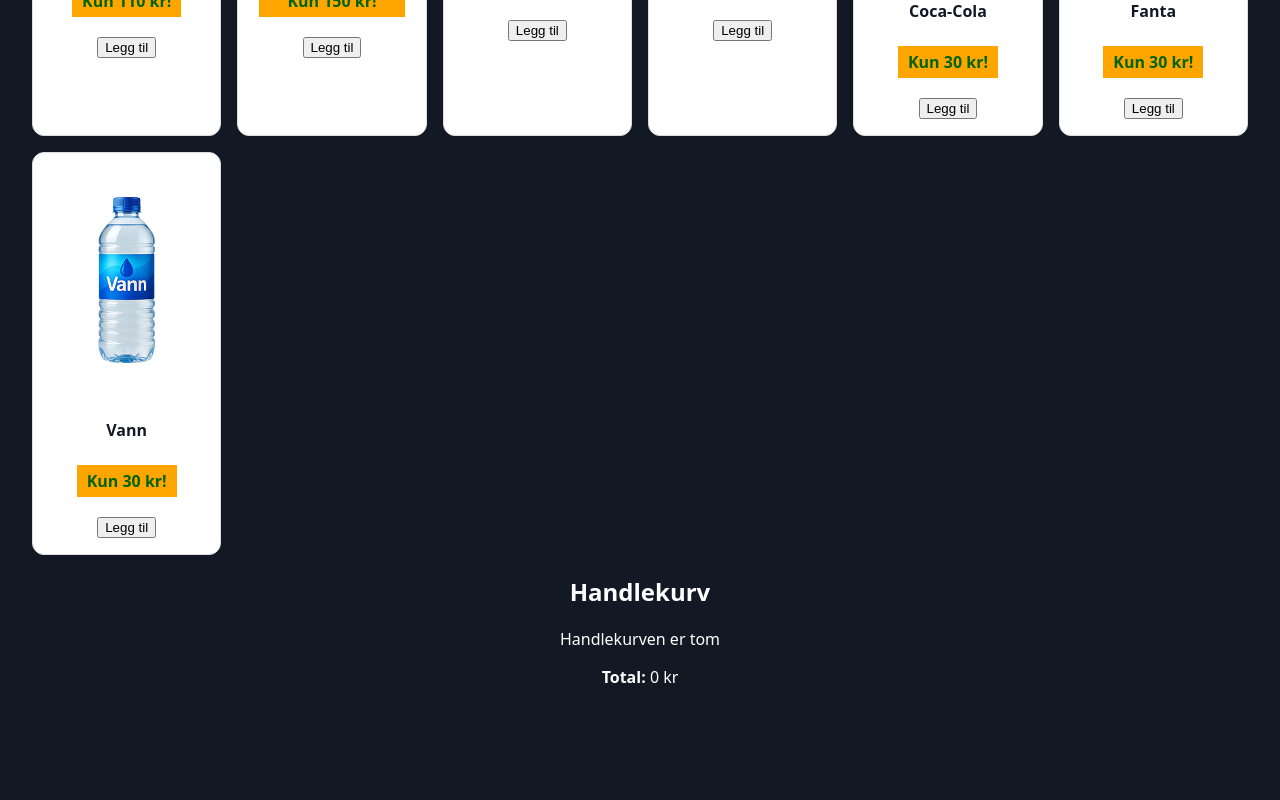
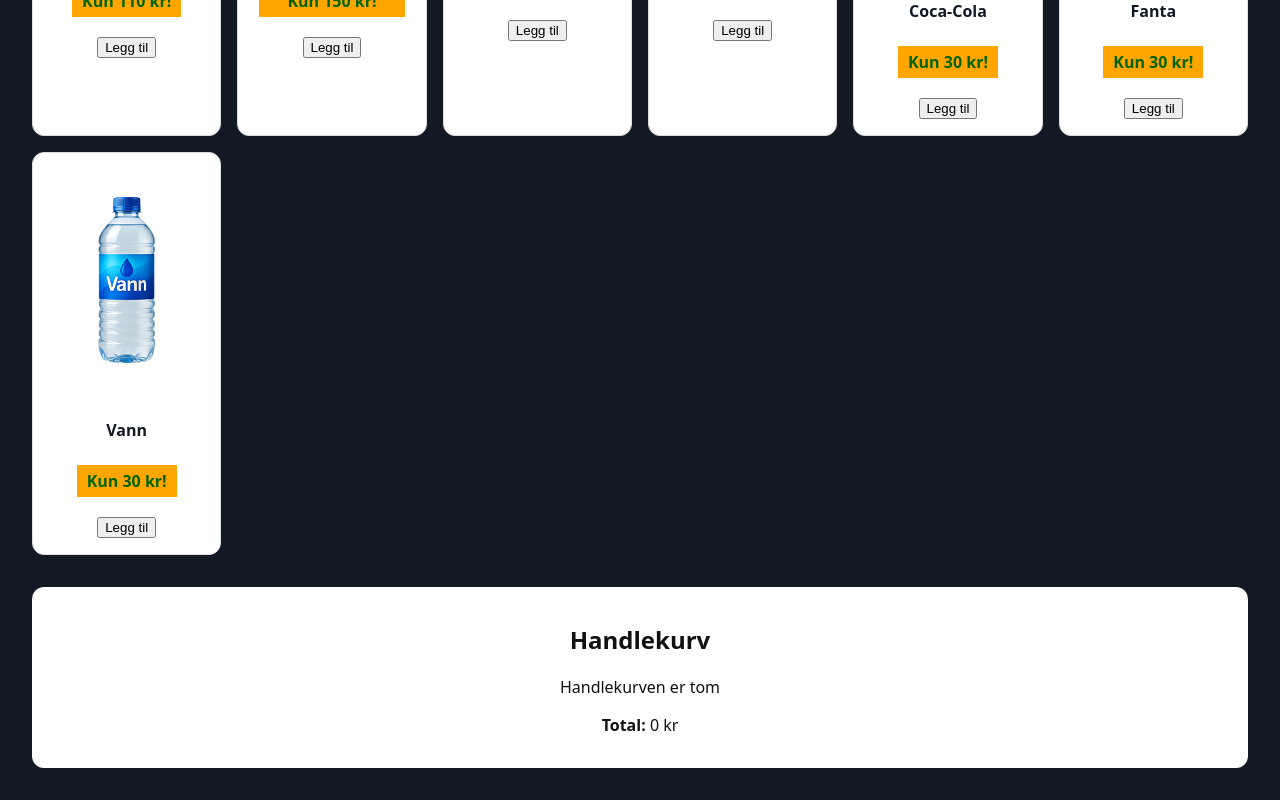
Before and after one commit to melz3r/SnackBar, a React (Vite) app: page / in a window 1280 px wide. Shown: the part 424-1224 px from the top of the page. Before the commit the page ends 1160 px from the top, so only its background shows below. Built offline with nearby package versions, Linux system fonts and the light colour scheme.

Commit message:
lagt til enkel styling på cart

```diff
--- a/src/App.css
+++ b/src/App.css
@@ -54,3 +54,19 @@
   padding: 5px 10px;
   background-color: orange;
 }
+
+.cart-section {
+  margin-top: 2rem;
+  background: #fff;
+  color: #111;
+  padding: 1rem;
+  border-radius: 12px;
+}
+.cart-list {
+  list-style: none;
+  padding: 0;
+  margin: 0 0 1rem;
+}
+.cart-list li {
+  margin-bottom: 0.3rem;
+}
```
